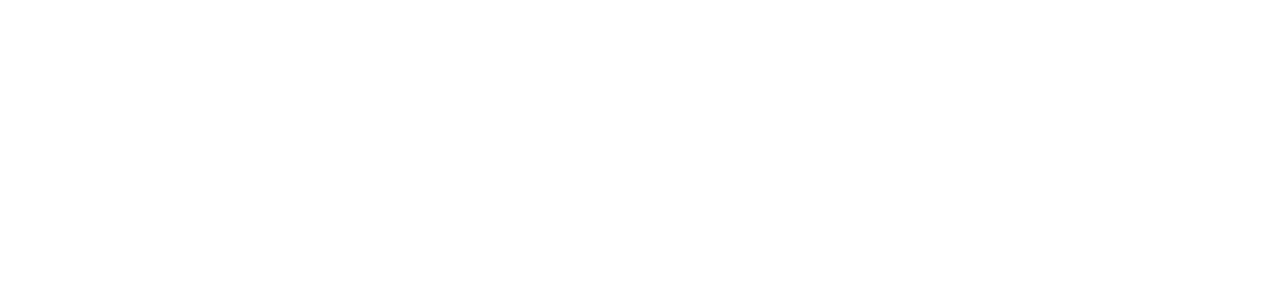
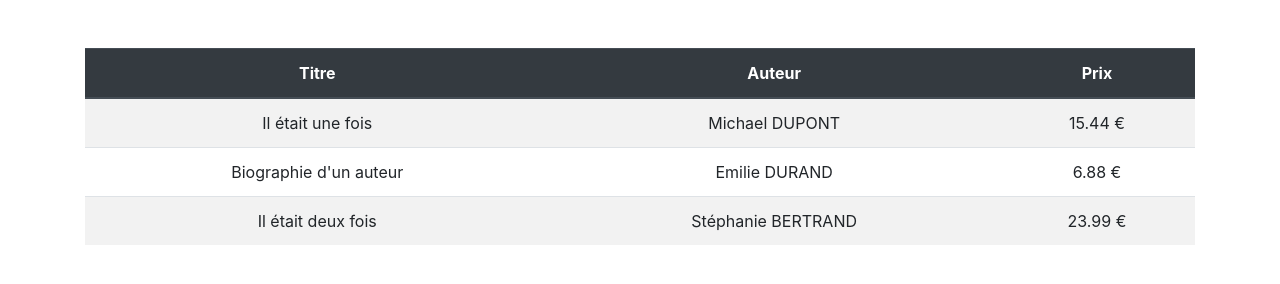
Before and after one commit to Fenikz31/testNode, a website: page index.html in a window 1280 px wide. Drawn offline with nearby package versions, Linux system fonts and the light colour scheme.

Commit message:
logic added in index.js

```diff
--- a/index.html
+++ b/index.html
@@ -14,7 +14,7 @@
     <div class="container">
 
 
-       <table class="table table-striped table-hover mt-5">
+       <table class="table table-striped table-hover mt-5 text-center">
            <thead class="thead-dark">
                <tr>
                    <th>Titre</th>
--- a/index.js
+++ b/index.js
@@ -1,12 +1,12 @@
 const bodyTableTag = document.querySelector("tbody");
-const tableTag = document.querySelector("table")
+const tableTag = document.querySelector("table");
 
-function createBookRow() {
+function createBookRow(title, author,price) {
     return `
     <tr>
-    <td>Il était une fois</td>
-    <td>Michael DUPONT</td>
-    <td>15.44 €</td>
+    <td>${title}</td>
+    <td>${author}</td>
+    <td>${price} €</td>
     </tr>
     `    ;
 }
@@ -19,19 +19,28 @@ const books = [
     {
         title: "Il était une fois",
         author: "Michael DUPONT",
-        price: "15.44 $",
+        price: 15.44,
         available: true
     },
     {
         title: "Biographie d'un auteur",
         author: "Emilie DURAND",
-        price: "6.88 $",
+        price: 6.88,
         available: true
     },
     {
         title: "Il était deux fois",
         author: "Stéphanie BERTRAND",
-        price: "23.99 $",
+        price: 23.99,
         available: false
     },
 ];
+
+if (books.length >0) {
+    tableTag.style.display = "table";
+
+    for (let book of books) {
+        const row = createBookRow(book.title, book.author, book.price);
+        render(bodyTableTag, row);
+    }
+}
```
